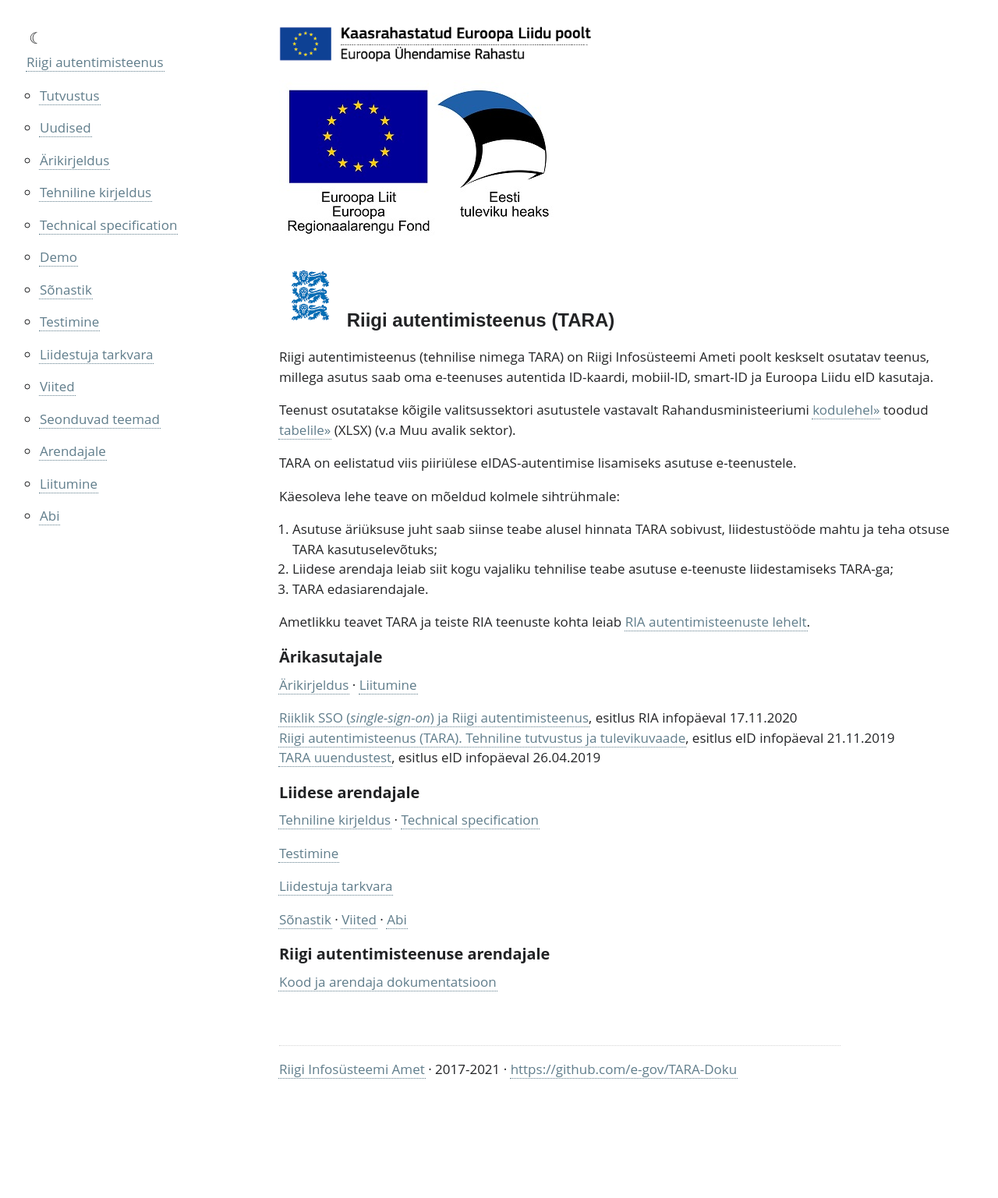
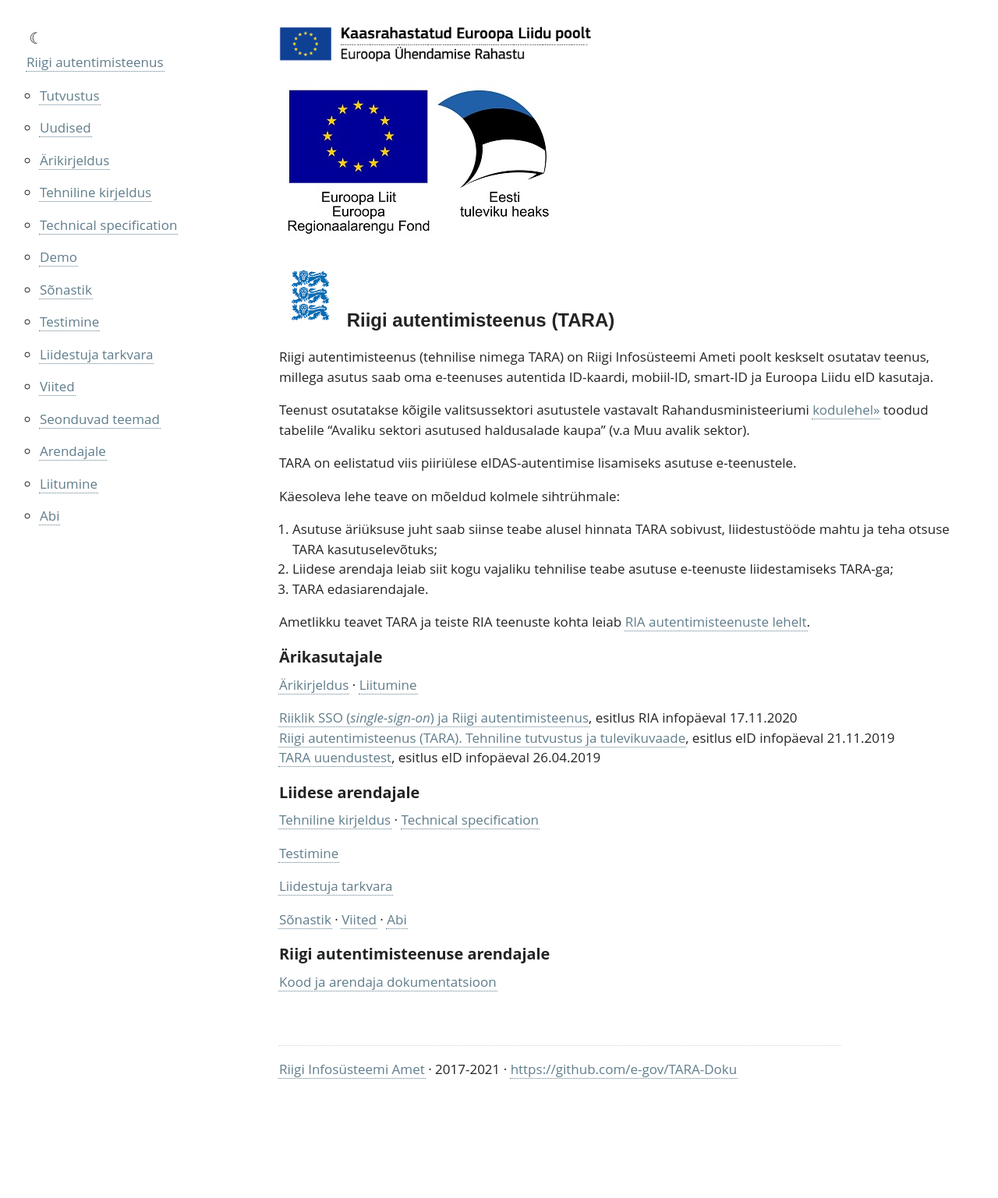
Before and after one commit to e-gov/TARA-Doku, a Jekyll site: the page built from index.md, in a window 1280 px wide. Shown: the whole page at 78% size. Built offline with Jekyll 4.4.1, drawn with Linux system fonts in a browser that asks for light colours.

Commit message:
Update index.md

```diff
--- a/index.md
+++ b/index.md
@@ -11,7 +11,7 @@ permalink: /
 
 Riigi autentimisteenus (tehnilise nimega TARA) on Riigi Infosüsteemi Ameti poolt keskselt osutatav teenus, millega asutus saab oma e-teenuses autentida ID-kaardi, mobiil-ID, smart-ID ja Euroopa Liidu eID kasutaja.
 
-Teenust osutatakse kõigile valitsussektori asutustele vastavalt Rahandusministeeriumi [kodulehel»](https://www.fin.ee/riik-ja-omavalitsused-planeeringud/riigihaldus) toodud [tabelile»](https://www.fin.ee/media/7177/download) (XLSX) (v.a Muu avalik sektor).
+Teenust osutatakse kõigile valitsussektori asutustele vastavalt Rahandusministeeriumi [kodulehel»](https://www.fin.ee/riik-ja-omavalitsused-planeeringud/riigihaldus) toodud tabelile "Avaliku sektori asutused haldusalade kaupa" (v.a Muu avalik sektor).
 
 TARA on eelistatud viis piiriülese eIDAS-autentimise lisamiseks asutuse e-teenustele.
 
```
